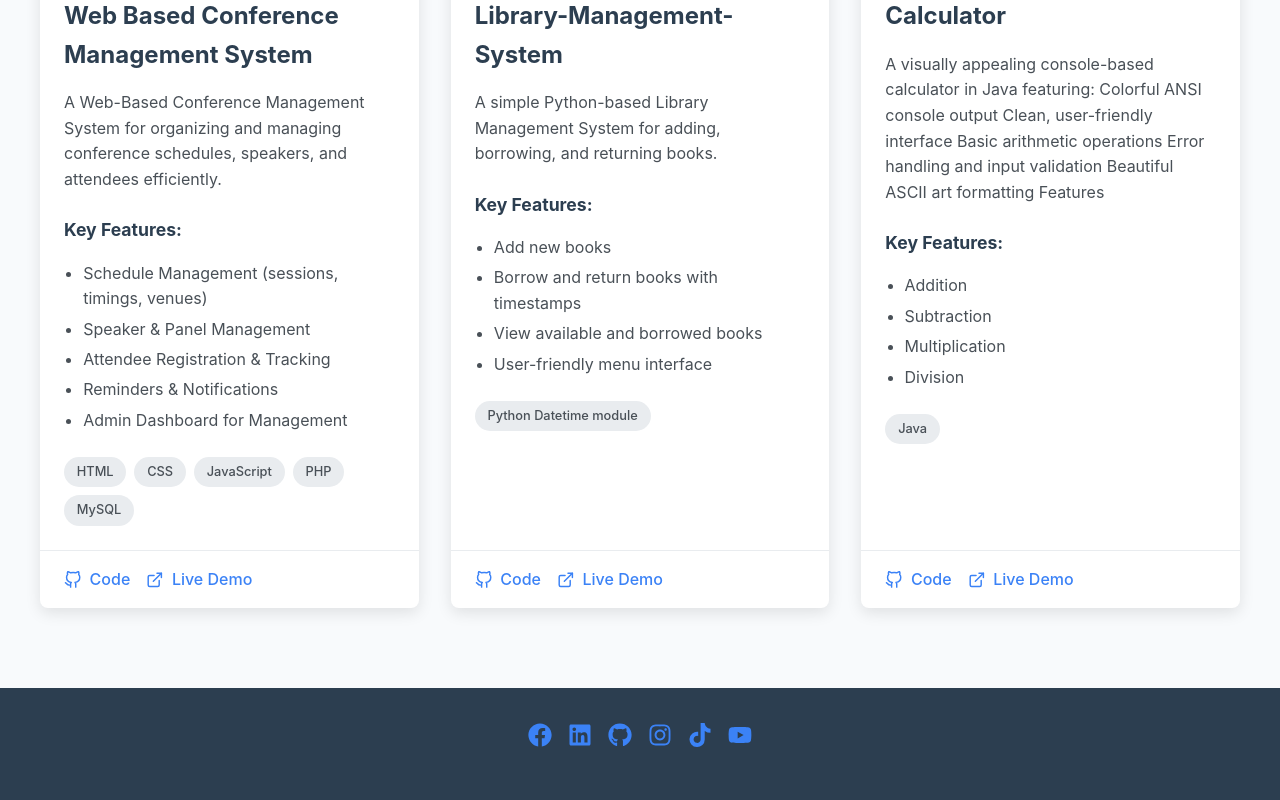
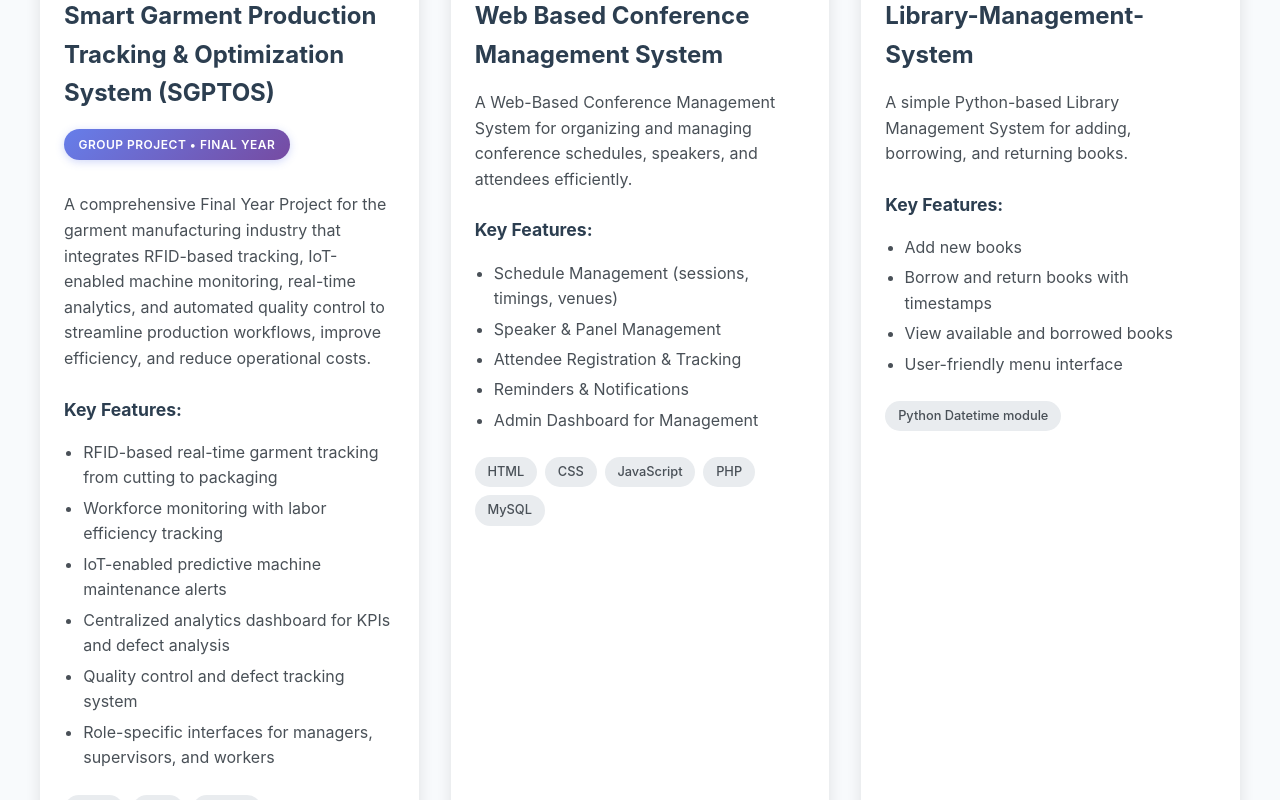
Before and after one commit to SandunPahasara/My-Portfolio-Web-site, a React (Create React App) app: page /projects in a window 1280 px wide. Shown: the part 400-1200 px from the top of the page. Built offline with nearby package versions, Linux system fonts and the light colour scheme.

Commit message:
Add new project: Smart Garment Production Tracking & Optimization System (SGPTOS) with detailed features and links

```diff
--- a/src/pages/Projects.js
+++ b/src/pages/Projects.js
@@ -4,6 +4,22 @@ import { FiExternalLink, FiGithub } from 'react-icons/fi';
 const projectData = [
   {
     id: 1,
+    title: "Smart Garment Production Tracking & Optimization System (SGPTOS)",
+    description: "A comprehensive Final Year Project for the garment manufacturing industry that integrates RFID-based tracking, IoT-enabled machine monitoring, real-time analytics, and automated quality control to streamline production workflows, improve efficiency, and reduce operational costs.",
+    technologies: ["React", "PHP", "MySQL", "RFID Technology", "IoT Sensors", "Cloud Analytics"],
+    features: [
+      "RFID-based real-time garment tracking from cutting to packaging",
+      "Workforce monitoring with labor efficiency tracking",
+      "IoT-enabled predictive machine maintenance alerts",
+      "Centralized analytics dashboard for KPIs and defect analysis",
+      "Quality control and defect tracking system",
+      "Role-specific interfaces for managers, supervisors, and workers"
+    ],
+    githubLink: "https://github.com/SasinduV0/SGPTOS-FinalProject",
+    badge: "Group Project • Final Year"
+  },
+  {
+    id: 2,
     title: "Web Based Conference Management System",
     description: "A Web-Based Conference Management System for organizing and managing conference schedules, speakers, and attendees efficiently.",
     technologies: ["HTML", "CSS", "JavaScript", "PHP", "MySQL"],
@@ -15,10 +31,9 @@ const projectData = [
       " Admin Dashboard for Management "
     ],
     githubLink: "https://github.com/SandunPahasara/Web-Based-Conference-Day-Management-System",
-    liveLink: " https://sandunpahasara.github.io/Web-Based-Conference-Day-Management-System/"
   },
   {
-    id: 2,
+    id: 3,
     title: "Library-Management-System",
     description: "A simple Python-based Library Management System for adding, borrowing, and returning books.",
     technologies: ["Python Datetime module"],
@@ -29,10 +44,9 @@ const projectData = [
       " User-friendly menu interface "
     ],
     githubLink: "https://github.com/SandunPahasara/-Library-Management-System",
-    liveLink: " https://sandunpahasara.github.io/-Library-Management-System/"
   },
   {
-    id: 3,
+    id: 4,
     title: "Calculator",
     description: "A visually appealing console-based calculator in Java featuring: Colorful ANSI console output Clean, user-friendly interface Basic arithmetic operations Error handling and input validation Beautiful ASCII art formatting Features",
     technologies: ["Java"],
@@ -43,7 +57,6 @@ const projectData = [
       "Division"
     ],
     githubLink: "https://github.com/SandunPahasara/Calculator",
-    liveLink: "https://github.com/SandunPahasara/Calculator"
   }
 ];
 
@@ -60,6 +73,7 @@ const Projects = () => {
           <div key={project.id} className="project-card">
             <div className="project-content">
               <h3 className="project-title">{project.title}</h3>
+              {project.badge && <span className="project-badge">{project.badge}</span>}
               <p className="project-description">{project.description}</p>
 
               <div className="project-features">
```
